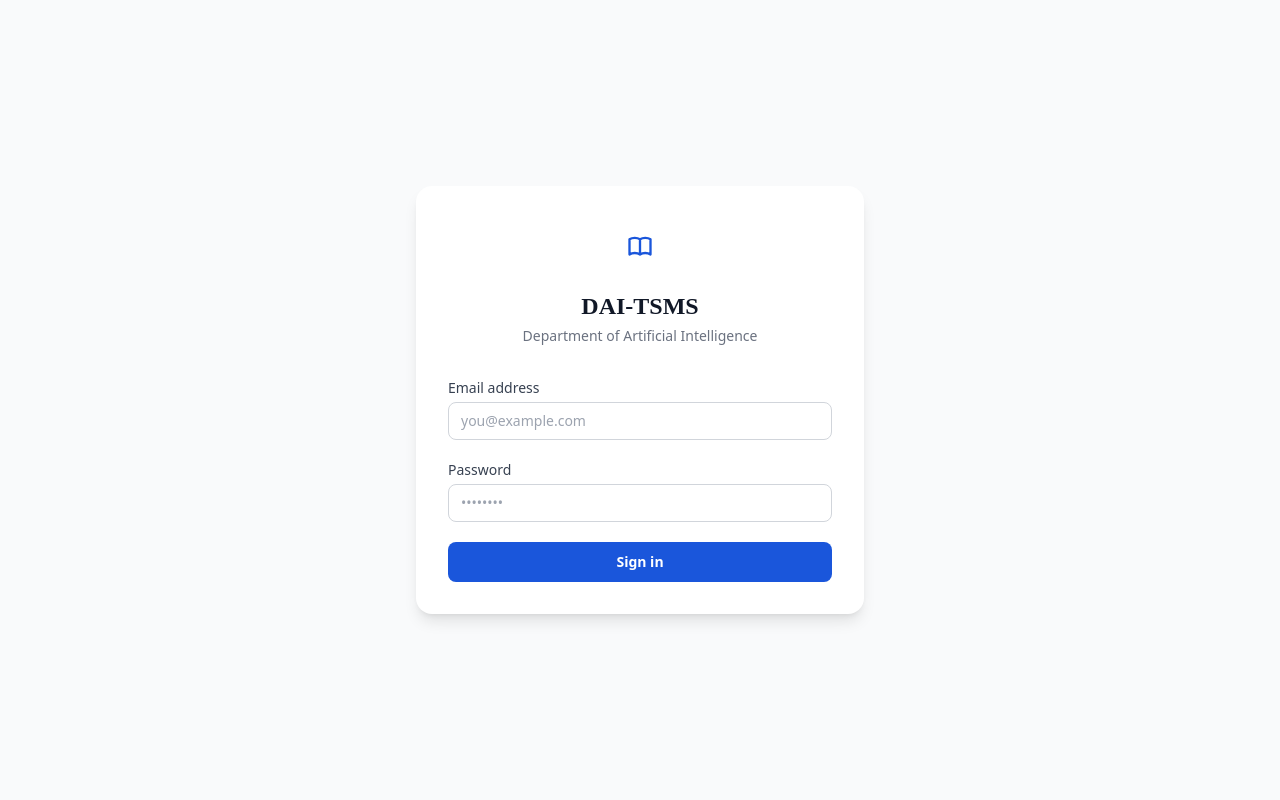
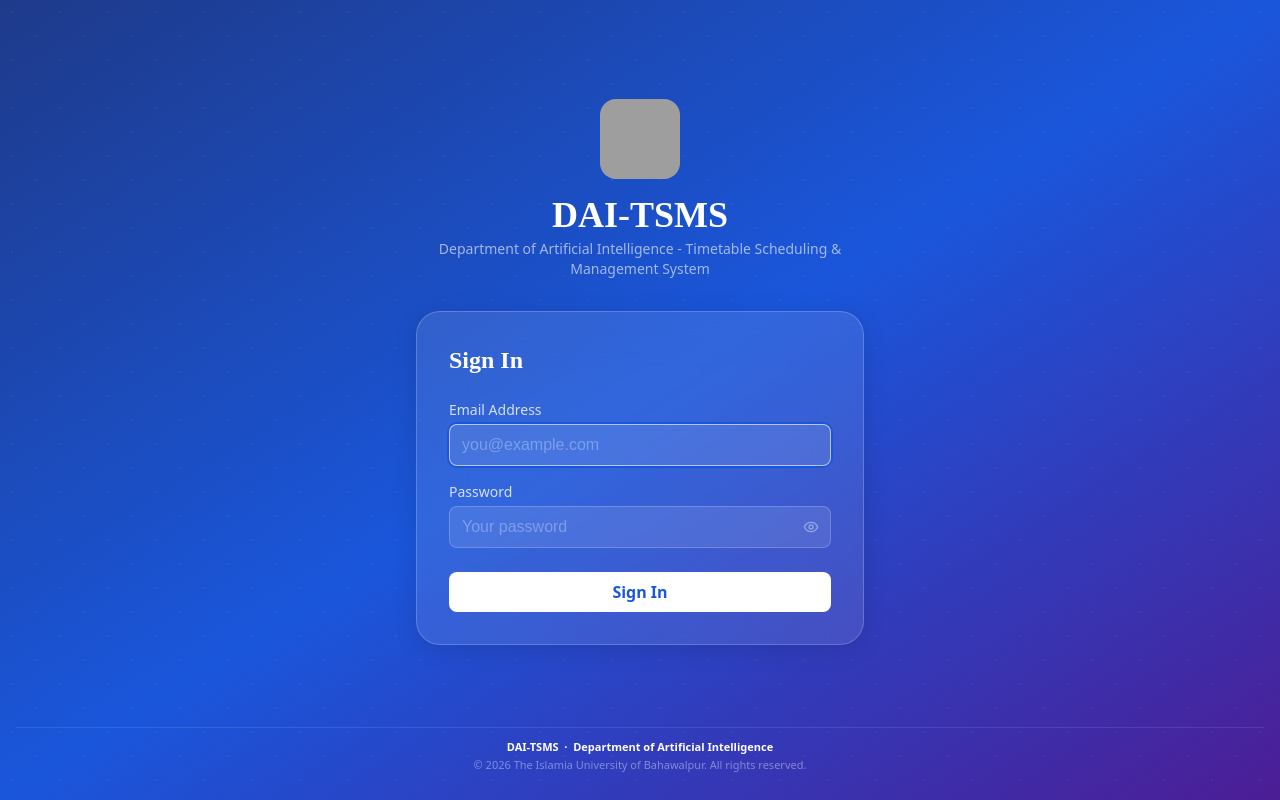
Before and after one commit to muzammil-ur-rehman-bwp/dai-tsms, a React (Vite) app: page /login in a window 1280 px wide. Built offline with nearby package versions, Linux system fonts and the light colour scheme; no server answers; grey boxes are pictures that could not be loaded.

Commit message:
ui adoptation new

```diff
--- a/src/components/layout/Footer.jsx
+++ b/src/components/layout/Footer.jsx
@@ -1,9 +1,17 @@
-export function Footer() {
-  const currentYear = new Date().getFullYear()
+export function Footer({ light = false }) {
+  const year = new Date().getFullYear()
+  const base = light
+    ? 'text-white/40 border-white/10'
+    : 'text-ink-faint border-surface-border'
+  const strong = light ? 'text-white font-semibold' : 'text-ink font-semibold'
 
   return (
-    <footer className="bg-surface border-t border-surface-border px-4 sm:px-6 py-4 text-center text-sm text-ink-muted">
-      <p>&copy; {currentYear} DAI-TSMS. All rights reserved.</p>
+    <footer className={`w-full border-t px-4 py-2.5 text-center text-[11px] leading-relaxed ${base}`}>
+      <span className={strong}>
+        DAI-TSMS &nbsp;·&nbsp; Department of Artificial Intelligence
+      </span>
+      <br />
+      &copy; {year} The Islamia University of Bahawalpur. All rights reserved.
     </footer>
   )
 }
--- a/src/components/layout/ProtectedRoute.jsx
+++ b/src/components/layout/ProtectedRoute.jsx
@@ -1,5 +1,6 @@
 import { Navigate, Outlet, useLocation } from 'react-router-dom'
 import { useAuth } from '../../hooks/useAuth'
+import { Spinner } from '../ui/Spinner'
 
 /**
  * ProtectedRoute — wraps routes that require authentication and optionally a specific role.
@@ -26,7 +27,7 @@
     return (
       <div className="min-h-screen flex items-center justify-center bg-gray-50">
         <div className="flex flex-col items-center gap-3">
-          <div className="w-8 h-8 border-4 border-primary border-t-transparent rounded-full animate-spin" />
+          <Spinner size="lg" />
           <span className="text-sm text-gray-500">Loading…</span>
         </div>
       </div>
--- a/src/components/layout/Sidebar.jsx
+++ b/src/components/layout/Sidebar.jsx
@@ -1,13 +1,21 @@
-import { useState } from 'react'
+import { useState, useEffect } from 'react'
 import { Link, useLocation } from 'react-router-dom'
 import { Menu, X } from 'lucide-react'
 import { useAuthContext } from '../../contexts/AuthContext'
 
+const ROLE_GRADIENT = {
+  admin:   'from-[#1e3a8a] to-[#4c1d95]',
+  teacher: 'from-[#4c1d95] to-[#1e3a8a]',
+  student: 'from-[#065f46] to-[#1e3a8a]',
+}
+
 export function Sidebar() {
   const location = useLocation()
-  const { profile } = useAuthContext()
+  const { profile, signOut } = useAuthContext()
 
   const isActive = (path) => location.pathname === path
+  const gradient = ROLE_GRADIENT[profile?.role] || ROLE_GRADIENT.student
+  const initial = profile?.role?.[0]?.toUpperCase() || '?'
 
   const adminLinks = [
     { label: 'Dashboard', path: '/admin' },
@@ -28,14 +36,40 @@
 
   const links = profile?.role === 'admin' ? adminLinks : profile?.role === 'teacher' ? teacherLinks : studentLinks
 
+  async function handleLogout() {
+    await signOut()
+  }
+
   return (
-    <aside className="hidden sm:flex w-64 bg-gradient-to-b from-primary to-primary-dark text-white flex-col">
-      <div className="p-6 border-b border-white/10">
-        <h1 className="text-2xl font-display font-bold">DAI-TSMS</h1>
-        <p className="text-xs text-white/70 mt-1">{profile?.role || 'User'}</p>
+    <aside className={`
+      hidden lg:flex
+      h-screen w-60 flex-shrink-0 flex-col
+      bg-gradient-to-b ${gradient} text-white
+    `}>
+      {/* Brand */}
+      <div className="px-5 py-5 border-b border-white/10">
+        <div className="flex items-center gap-2.5 mb-0.5">
+          <img src="/dai-logo.png" alt="DAI" className="w-8 h-8 rounded-lg object-cover flex-shrink-0" />
+          <span className="font-display text-lg font-bold text-white tracking-tight">DAI-TSMS</span>
+        </div>
+        <p className="text-[11px] text-white/40 pl-10 leading-tight">Dept. of AI - Timetable System</p>
       </div>
 
-      <nav className="flex-1 overflow-y-auto p-4 space-y-2">
+      {/* User */}
+      <div className="px-5 py-4 border-b border-white/10">
+        <div className="flex items-center gap-3">
+          <div className="w-9 h-9 rounded-full bg-white/20 flex items-center justify-center font-semibold text-sm flex-shrink-0">
+            {initial}
+          </div>
+          <div className="min-w-0">
+            <p className="text-sm font-medium text-white truncate">{profile?.role || 'User'}</p>
+            <span className="text-xs capitalize text-white/50">Logged in</span>
+          </div>
+        </div>
+      </div>
+
+      {/* Nav */}
+      <nav className="flex-1 px-3 py-4 flex flex-col gap-0.5 overflow-y-auto">
         {links.map(({ label, path }) => (
           <Link
             key={path}
@@ -47,8 +81,12 @@
         ))}
       </nav>
 
-      <div className="p-4 border-t border-white/10">
-        <button className="w-full btn btn-outline text-white border-white/30 hover:bg-white/10">
+      {/* Logout */}
+      <div className="px-3 pb-5">
+        <button
+          onClick={handleLogout}
+          className="w-full sidebar-link text-white/60 hover:text-white hover:bg-red-500/20"
+        >
           Sign Out
         </button>
       </div>
@@ -59,9 +97,11 @@
 export function MobileNav() {
   const [isOpen, setIsOpen] = useState(false)
   const location = useLocation()
-  const { profile } = useAuthContext()
+  const { profile, signOut } = useAuthContext()
 
   const isActive = (path) => location.pathname === path
+  const gradient = ROLE_GRADIENT[profile?.role] || ROLE_GRADIENT.student
+  const initial = profile?.role?.[0]?.toUpperCase() || '?'
 
   const adminLinks = [
     { label: 'Dashboard', path: '/admin' },
@@ -82,33 +122,120 @@
 
   const links = profile?.role === 'admin' ? adminLinks : profile?.role === 'teacher' ? teacherLinks : studentLinks
 
+  // Close drawer on route change
+  useEffect(() => {
+    setIsOpen(false)
+  }, [location.pathname])
+
+  // Lock body scroll when drawer open
+  useEffect(() => {
+    document.body.style.overflow = isOpen ? 'hidden' : ''
+    return () => {
+      document.body.style.overflow = ''
+    }
+  }, [isOpen])
+
+  async function handleLogout() {
+    setIsOpen(false)
+    await signOut()
+  }
+
   return (
-    <div className="sm:hidden bg-primary text-white p-4 flex items-center justify-between">
-      <h1 className="text-xl font-display font-bold">DAI-TSMS</h1>
-      <button
-        onClick={() => setIsOpen(!isOpen)}
-        className="p-2 hover:bg-white/10 rounded-lg transition-colors"
-      >
-        {isOpen ? <X size={24} /> : <Menu size={24} />}
-      </button>
+    <>
+      {/* Top bar — only visible on mobile/tablet */}
+      <header className={`
+        lg:hidden sticky top-0 z-30
+        flex items-center justify-between
+        px-4 h-14
+        bg-gradient-to-r ${gradient} text-white
+        shadow-sm
+      `}>
+        <div className="flex items-center gap-2.5">
+          <img src="/dai-logo.png" alt="DAI" className="w-7 h-7 rounded-md object-cover flex-shrink-0" />
+          <span className="font-display text-base font-bold text-white tracking-tight">DAI-TSMS</span>
+        </div>
 
+        <div className="flex items-center gap-3">
+          <span className="text-sm text-white/70 hidden sm:block">{profile?.role || 'User'}</span>
+          <button
+            onClick={() => setIsOpen(true)}
+            className="w-9 h-9 rounded-lg bg-white/15 hover:bg-white/25 flex items-center justify-center transition-colors"
+            aria-label="Open menu"
+          >
+            <Menu size={20} />
+          </button>
+        </div>
+      </header>
+
+      {/* Overlay */}
       {isOpen && (
-        <div className="absolute top-16 left-0 right-0 bg-primary border-b border-white/10 p-4 space-y-2">
+        <div
+          className="lg:hidden fixed inset-0 z-40 bg-black/50 backdrop-blur-sm"
+          onClick={() => setIsOpen(false)}
+        />
+      )}
+
+      {/* Drawer */}
+      <div className={`
+        lg:hidden fixed top-0 left-0 z-50 h-full w-72 max-w-[85vw]
+        flex flex-col
+        bg-gradient-to-b ${gradient} text-white
+        shadow-lift
+        transition-transform duration-300 ease-in-out
+        ${isOpen ? 'translate-x-0' : '-translate-x-full'}
+      `}>
+        {/* Drawer header */}
+        <div className="flex items-center justify-between px-5 py-5 border-b border-white/10">
+          <div className="flex items-center gap-2.5">
+            <img src="/dai-logo.png" alt="DAI" className="w-8 h-8 rounded-lg object-cover flex-shrink-0" />
+            <span className="font-display text-lg font-bold text-white">DAI-TSMS</span>
+          </div>
+          <button
+            onClick={() => setIsOpen(false)}
+            className="w-8 h-8 rounded-lg bg-white/15 hover:bg-white/25 flex items-center justify-center transition-colors"
+            aria-label="Close menu"
+          >
+            <X size={18} />
+          </button>
+        </div>
+
+        {/* User */}
+        <div className="px-5 py-4 border-b border-white/10">
+          <div className="flex items-center gap-3">
+            <div className="w-10 h-10 rounded-full bg-white/20 flex items-center justify-center font-semibold">
+              {initial}
+            </div>
+            <div className="min-w-0">
+              <p className="text-sm font-medium text-white truncate">{profile?.role || 'User'}</p>
+              <span className="text-xs capitalize text-white/50">Logged in</span>
+            </div>
+          </div>
+        </div>
+
+        {/* Nav */}
+        <nav className="flex-1 px-3 py-4 flex flex-col gap-0.5 overflow-y-auto">
           {links.map(({ label, path }) => (
             <Link
               key={path}
               to={path}
               onClick={() => setIsOpen(false)}
-              className={`sidebar-link block ${isActive(path) ? 'active' : ''}`}
+              className={`sidebar-link ${isActive(path) ? 'active' : ''}`}
             >
               {label}
             </Link>
           ))}
-          <button className="w-full btn btn-outline text-white border-white/30 hover:bg-white/10 mt-4">
+        </nav>
+
+        {/* Logout */}
+        <div className="px-3 pb-6">
+          <button
+            onClick={handleLogout}
+            className="w-full sidebar-link text-white/60 hover:text-white hover:bg-red-500/20"
+          >
             Sign Out
           </button>
         </div>
-      )}
-    </div>
+      </div>
+    </>
   )
 }
--- /dev/null
+++ b/src/components/ui/Spinner.jsx
@@ -0,0 +1,39 @@
+/**
+ * Spinner — loading indicator.
+ * Sizes: sm | md | lg | xl
+ */
+export function Spinner({ size = 'md', className = '' }) {
+  const sizes = {
+    sm: 'w-4 h-4 border-2',
+    md: 'w-6 h-6 border-2',
+    lg: 'w-10 h-10 border-3',
+    xl: 'w-16 h-16 border-4',
+  }
+
+  return (
+    <div
+      className={`animate-spin rounded-full border-ink-faint border-t-primary ${sizes[size] || sizes.md} ${className}`}
+      role="status"
+      aria-label="Loading"
+    />
+  )
+}
+
+/**
+ * PageSpinner — centered full-page loading state
+ */
+export function PageSpinner({ message = '' }) {
+  return (
+    <div className="flex flex-col items-center justify-center h-64 gap-4">
+      <Spinner size="lg" />
+      {message && <p className="text-sm text-ink-muted">{message}</p>}
+    </div>
+  )
+}
+
+/**
+ * InlineSpinner — tiny inline loader for buttons / table cells
+ */
+export function InlineSpinner() {
+  return <Spinner size="sm" className="inline-block" />
+}
--- a/src/pages/auth/LoginPage.jsx
+++ b/src/pages/auth/LoginPage.jsx
@@ -1,11 +1,14 @@
 import { useState } from 'react'
 import { useNavigate } from 'react-router-dom'
 import { supabase } from '../../lib/supabase'
+import { Eye, EyeOff } from 'lucide-react'
+import { Footer } from '../../components/layout/Footer'
 
 export default function LoginPage() {
   const navigate = useNavigate()
   const [email, setEmail] = useState('')
   const [password, setPassword] = useState('')
+  const [showPassword, setShowPassword] = useState(false)
   const [error, setError] = useState(null)
   const [loading, setLoading] = useState(false)
 
@@ -98,75 +101,80 @@
   }
 
   return (
-    <div className="min-h-screen bg-gray-50 flex items-center justify-center px-4">
-      <div className="w-full max-w-md">
-        <div className="bg-white rounded-2xl shadow-lg p-8">
-          {/* Header */}
-          <div className="text-center mb-8">
-            <div className="inline-flex items-center justify-center w-14 h-14 rounded-full bg-primary-100 mb-4">
-              <svg className="w-7 h-7 text-primary" fill="none" viewBox="0 0 24 24" stroke="currentColor">
-                <path strokeLinecap="round" strokeLinejoin="round" strokeWidth={2}
-                  d="M12 6.253v13m0-13C10.832 5.477 9.246 5 7.5 5S4.168 5.477 3 6.253v13C4.168 18.477 5.754 18 7.5 18s3.332.477 4.5 1.253m0-13C13.168 5.477 14.754 5 16.5 5c1.747 0 3.332.477 4.5 1.253v13C19.832 18.477 18.247 18 16.5 18c-1.746 0-3.332.477-4.5 1.253" />
-              </svg>
-            </div>
-            <h1 className="text-2xl font-bold text-gray-900">DAI-TSMS</h1>
-            <p className="text-sm text-gray-500 mt-1">Department of Artificial Intelligence</p>
+    <div className="min-h-screen bg-gradient-to-br from-primary-dark via-primary to-secondary-dark flex flex-col items-center justify-center p-4">
+      {/* Background texture */}
+      <div className="absolute inset-0 opacity-5"
+           style={{ backgroundImage: 'radial-gradient(circle at 25% 25%, white 1px, transparent 1px), radial-gradient(circle at 75% 75%, white 1px, transparent 1px)', backgroundSize: '48px 48px' }} />
+
+      <div className="relative z-10 w-full max-w-md flex-1 flex flex-col items-center justify-center">
+        {/* Logo */}
+        <div className="text-center mb-8">
+          <div className="inline-flex items-center justify-center mb-4">
+            <img src="/dai-logo.png" alt="DAI Logo" className="w-20 h-20 rounded-2xl object-cover" />
           </div>
+          <h1 className="font-display text-4xl font-bold text-white mb-1">DAI-TSMS</h1>
+          <p className="text-white/60 text-sm">Department of Artificial Intelligence - Timetable Scheduling & Management System</p>
+        </div>
 
-          {/* Error banner */}
-          {error && (
-            <div className="mb-4 p-3 rounded-lg bg-danger-50 border border-danger-200 text-danger text-sm" role="alert">
-              {error}
-            </div>
-          )}
+        {/* Card */}
+        <div className="bg-white/10 backdrop-blur-xl border border-white/20 rounded-xl3 p-5 sm:p-8 shadow-lift w-full">
+          <h2 className="font-display text-2xl text-white mb-6">Sign In</h2>
 
-          {/* Form */}
-          <form onSubmit={handleSubmit} className="space-y-5">
+          <form onSubmit={handleSubmit} className="flex flex-col gap-4" noValidate>
             <div>
-              <label htmlFor="email" className="block text-sm font-medium text-gray-700 mb-1">
-                Email address
-              </label>
+              <label className="form-label text-white/80">Email Address</label>
               <input
-                id="email"
+                className="form-input bg-white/10 border-white/20 text-white placeholder-white/30 focus:border-white/60"
                 type="email"
-                autoComplete="email"
-                required
                 value={email}
                 onChange={(e) => setEmail(e.target.value)}
-                className="w-full px-3 py-2 border border-gray-300 rounded-lg text-sm focus:outline-none focus:ring-2 focus:ring-primary focus:border-transparent"
                 placeholder="you@example.com"
-                aria-label="Email address"
+                required
+                autoFocus
               />
             </div>
 
             <div>
-              <label htmlFor="password" className="block text-sm font-medium text-gray-700 mb-1">
-                Password
-              </label>
-              <input
-                id="password"
-                type="password"
-                autoComplete="current-password"
-                required
-                value={password}
-                onChange={(e) => setPassword(e.target.value)}
-                className="w-full px-3 py-2 border border-gray-300 rounded-lg text-sm focus:outline-none focus:ring-2 focus:ring-primary focus:border-transparent"
-                placeholder="••••••••"
-                aria-label="Password"
-              />
+              <label className="form-label text-white/80">Password</label>
+              <div className="relative">
+                <input
+                  className="form-input bg-white/10 border-white/20 text-white placeholder-white/30 focus:border-white/60 pr-10"
+                  type={showPassword ? 'text' : 'password'}
+                  value={password}
+                  onChange={(e) => setPassword(e.target.value)}
+                  placeholder="Your password"
+                  required
+                />
+                <button
+                  type="button"
+                  onClick={() => setShowPassword(!showPassword)}
+                  className="absolute right-3 top-1/2 -translate-y-1/2 text-white/40 hover:text-white"
+                >
+                  {showPassword ? <EyeOff size={16} /> : <Eye size={16} />}
+                </button>
+              </div>
             </div>
+
+            {error && (
+              <div className="p-3 rounded-xl bg-danger/20 border border-danger/30 text-sm text-white">
+                {error}
+              </div>
+            )}
 
             <button
               type="submit"
               disabled={loading}
-              className="w-full py-2.5 px-4 bg-primary text-white text-sm font-semibold rounded-lg hover:bg-primary-700 focus:outline-none focus:ring-2 focus:ring-primary focus:ring-offset-2 disabled:opacity-60 disabled:cursor-not-allowed transition-colors"
-              aria-label="Sign in"
+              className="btn bg-white text-primary font-semibold hover:bg-white/90 w-full justify-center mt-2"
             >
-              {loading ? 'Signing in…' : 'Sign in'}
+              {loading ? 'Signing in…' : 'Sign In'}
             </button>
           </form>
         </div>
       </div>
+
+      <div className="relative z-10 w-full">
+        <Footer light />
+      </div>
     </div>
   )
 }
```
Also changed, not shown: 2 other files (tests, documents, lock files or other folders).
